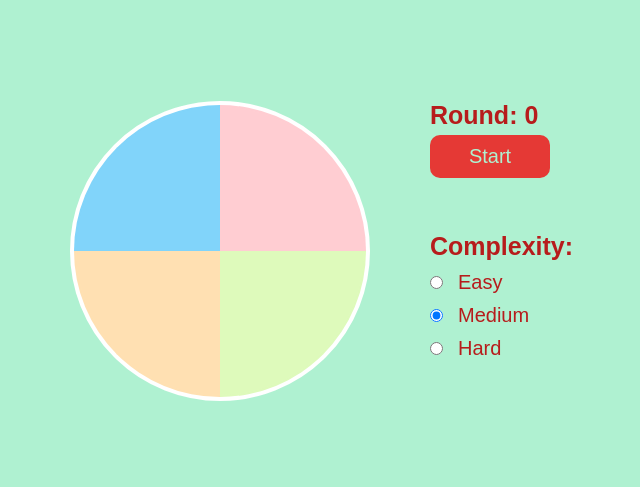
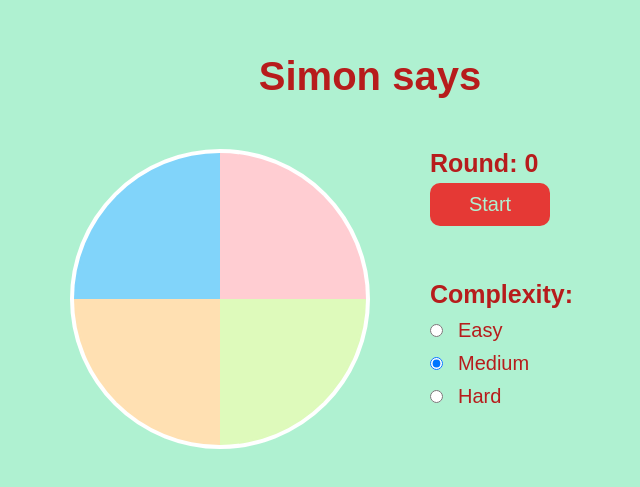
Before and after one commit to Hackerbot1488/medods-game, a Vue app: page / in a window 1280 px wide. Shown: the part 149-636 px from the top of the page, without its empty margins (270-910 px from the left). Built offline with nearby package versions, Linux system fonts and the light colour scheme; a web font is replaced by a local one.

Commit message:
added title

```diff
--- a/src/components/Game.vue
+++ b/src/components/Game.vue
@@ -1,4 +1,6 @@
 <template>
+	<div class="wrap-game">
+		<h1 class="game-header">Simon says</h1>
 		<div class="game">
 			<div class="game__container">
 				<GameBoard
@@ -21,6 +23,7 @@
 					@start-game="startGame"
 					@delayChange="(value) => delay = value"
 				/>
+			</div>
 		</div>
 	</div>
 </template>
@@ -97,8 +100,17 @@ export default {
 
 <!-- Add "scoped" attribute to limit CSS to this component only -->
 <style scoped lang="sass">
+.wrap-game
+	display: flex
+	flex-direction: column
+	margin: 0 auto
+.game-header
+	font-size: 40px
+	font-weight: bold
+	text-align: center
+	margin-top: 0
+	margin-bottom: 50px
 .game
-	margin: 0 auto
 	max-width: 720px
 	display: flex
 	&__container
```
Lines whose indentation alone changed are shown as unchanged.
